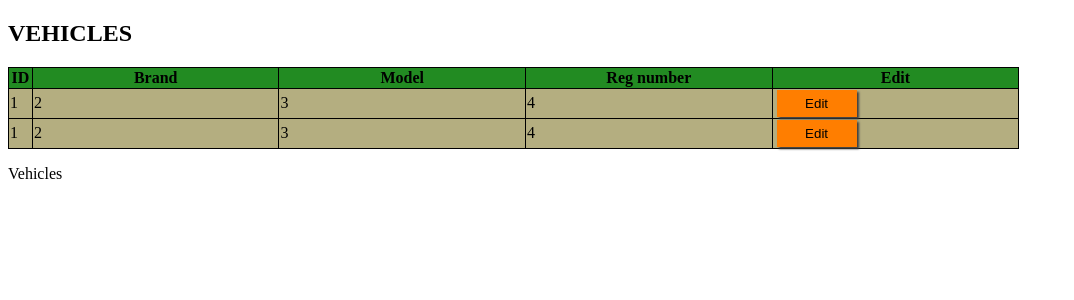
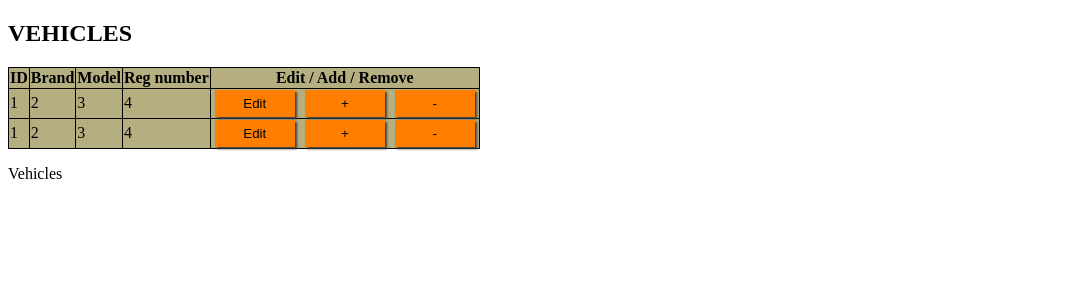
Before and after one commit to 0xbm/Vehicles, a Django app: page / in a window 1280 px wide. Shown: the top 300 px of the page, without its empty margins (0-1074 px from the left). Run offline with Django 4.2, Linux system fonts and the light colour scheme.

Commit message:
move all style to style.css

```diff
--- a/automobiles/templates/index.html
+++ b/automobiles/templates/index.html
@@ -3,20 +3,19 @@
 <head>
     <meta charset="UTF-8">
     <title>Automobile</title>
-<!--    {% load static %}-->
-    <link href="/static/style.css" rel="stylesheet">
+    <!--    {% load static %}-->
+    <link href="/automobiles/static/style.css" rel="stylesheet">
+    <!-- jesli nie widzi stylu to usun automobiles w w/w sciezce -->
 </head>
 <body>
 <h2>VEHICLES</h2>
-<table style="width:80%">
+<table>
     <tr>
-        <th style="width:0.5%" bgcolor="#228b22">ID
-        </th>
-        <th style="width: 15%" bgcolor="#228b22">Brand</th>
-        <th style="width: 15%" bgcolor="#228b22">Model</th>
-        <th style="width: 15%" bgcolor="#228b22">Reg number</th>
-        <th style="width: 15%" bgcolor="#228b22">Edit</th>
-
+        <th class="tab_id">ID</th>
+        <th class="tab">Brand</th>
+        <th class="tab">Model</th>
+        <th class="tab">Reg number</th>
+        <th class="tab">Edit / Add / Remove</th>
     </tr>
     <tr>
         <td>1</td>
@@ -24,22 +23,22 @@
         <td>3</td>
         <td>4</td>
         <td>
-            <button type="submit">Edit</button>
+            <button class="btn button1" type="submit">Edit</button>
+            <button class="btn button2" type="submit">+</button>
+            <button class="btn button3" type="submit">-</button>
         </td>
-
     <tr>
         <td>1</td>
         <td>2</td>
         <td>3</td>
         <td>4</td>
         <td>
-            <button type="submit">Edit</button>
+            <button class="btn button1" type="submit">Edit</button>
+            <button class="btn button2" type="submit">+</button>
+            <button class="btn button3" type="submit">-</button>
         </td>
-
     </tr>
-
 </table>
-<p>Vehicles </p>
+<p>Vehicles</p>
 </body>
-
 </html>
```
